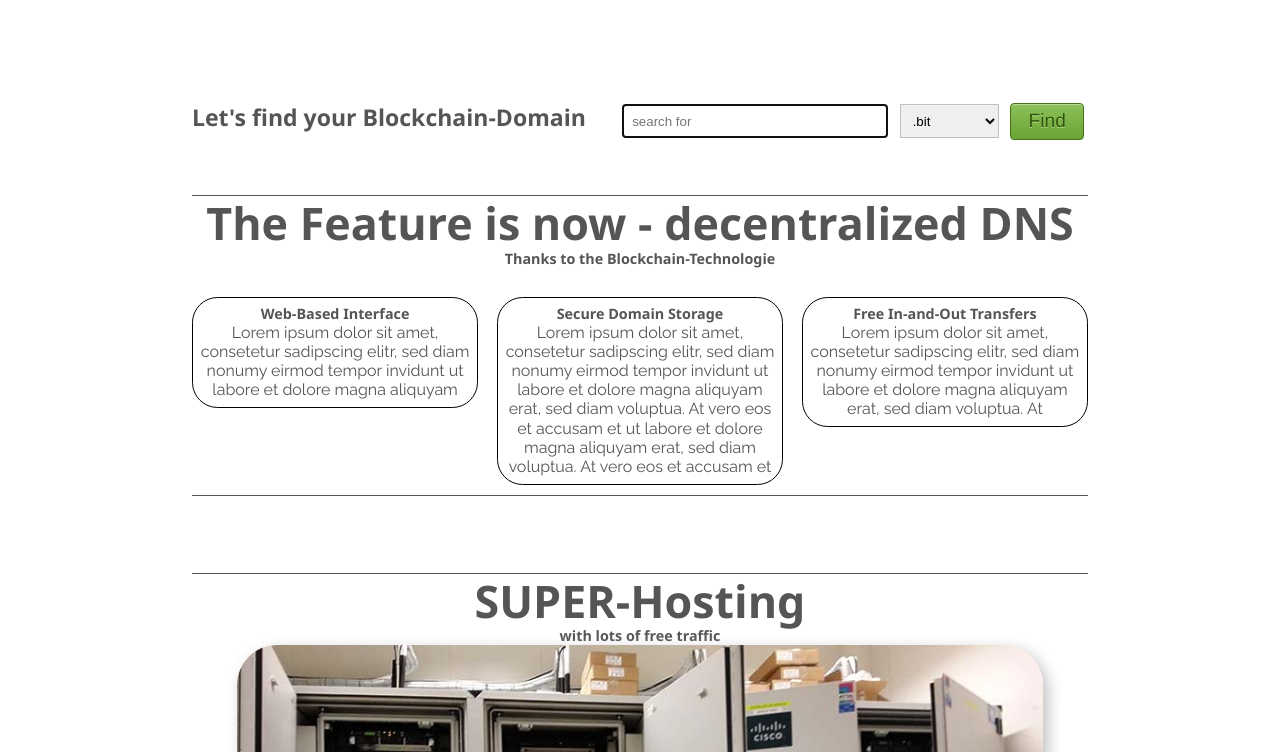
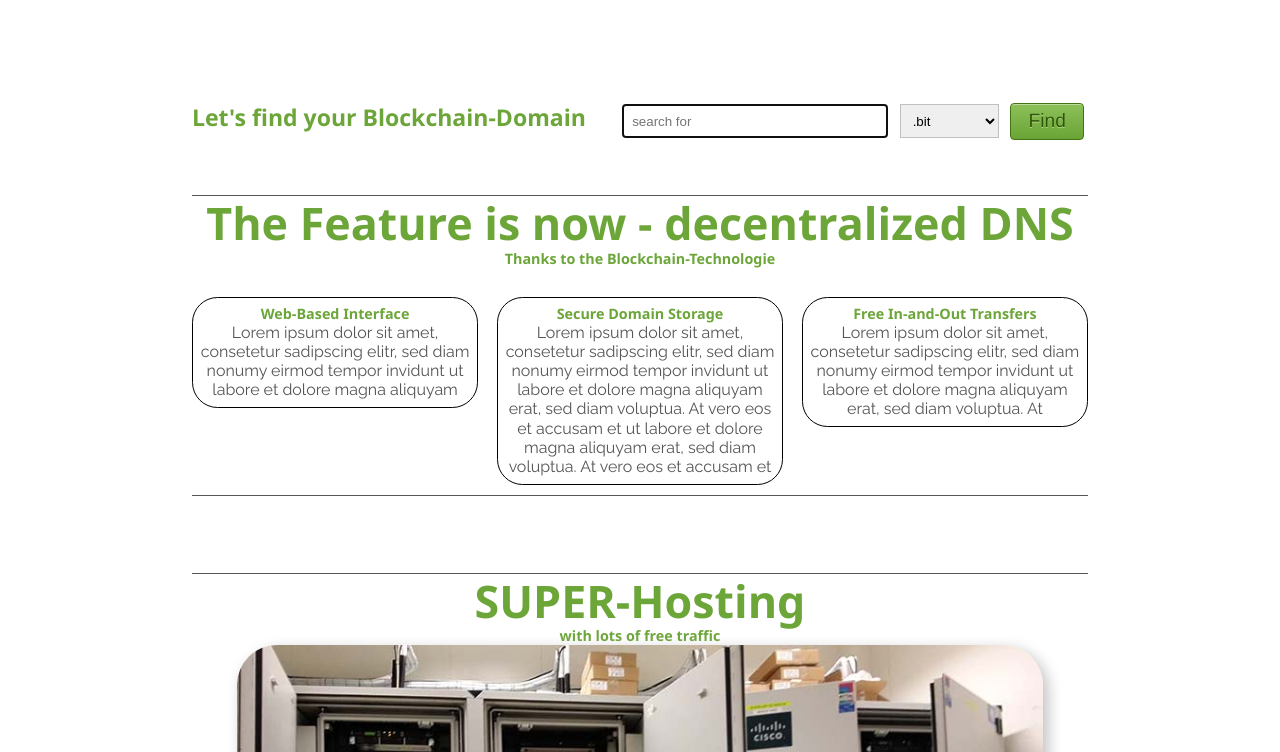
Before and after one commit to timmmytim/andrekom.github.io, a plain HTML site: page index.html in a window 1280 px wide. Shown: the part 48-800 px from the top of the page. Drawn offline with Linux system fonts and the light colour scheme.

Commit message:
Update style.css

```diff
--- a/css/style.css
+++ b/css/style.css
@@ -59,6 +59,7 @@ body {
 h1, h2, h3, h4, h5, h6 {
 	font-family: "Segoe UI", Arial, sans-serif;
 	font-weight: bold;
+	color: #6ca538;
 
 }
 
```
